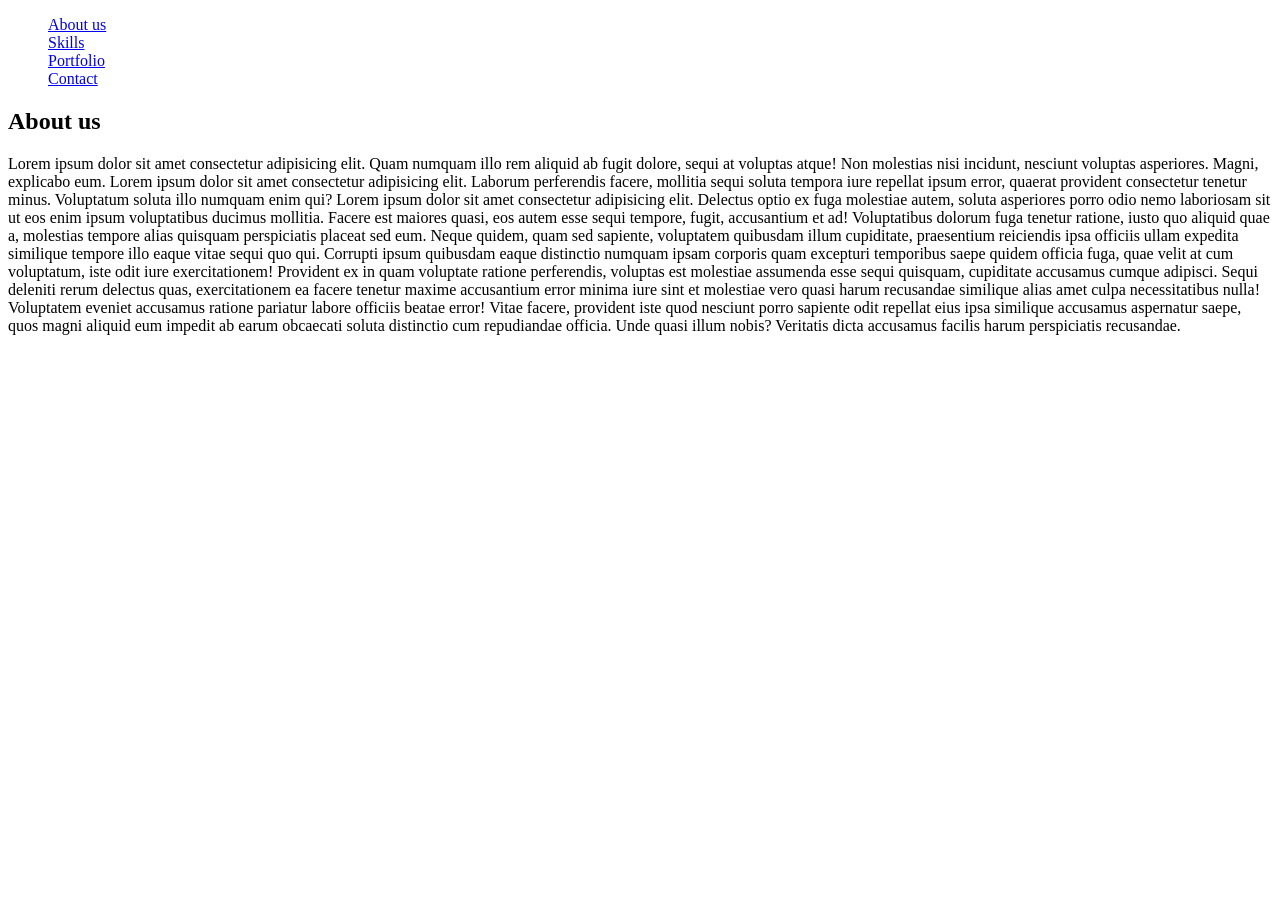
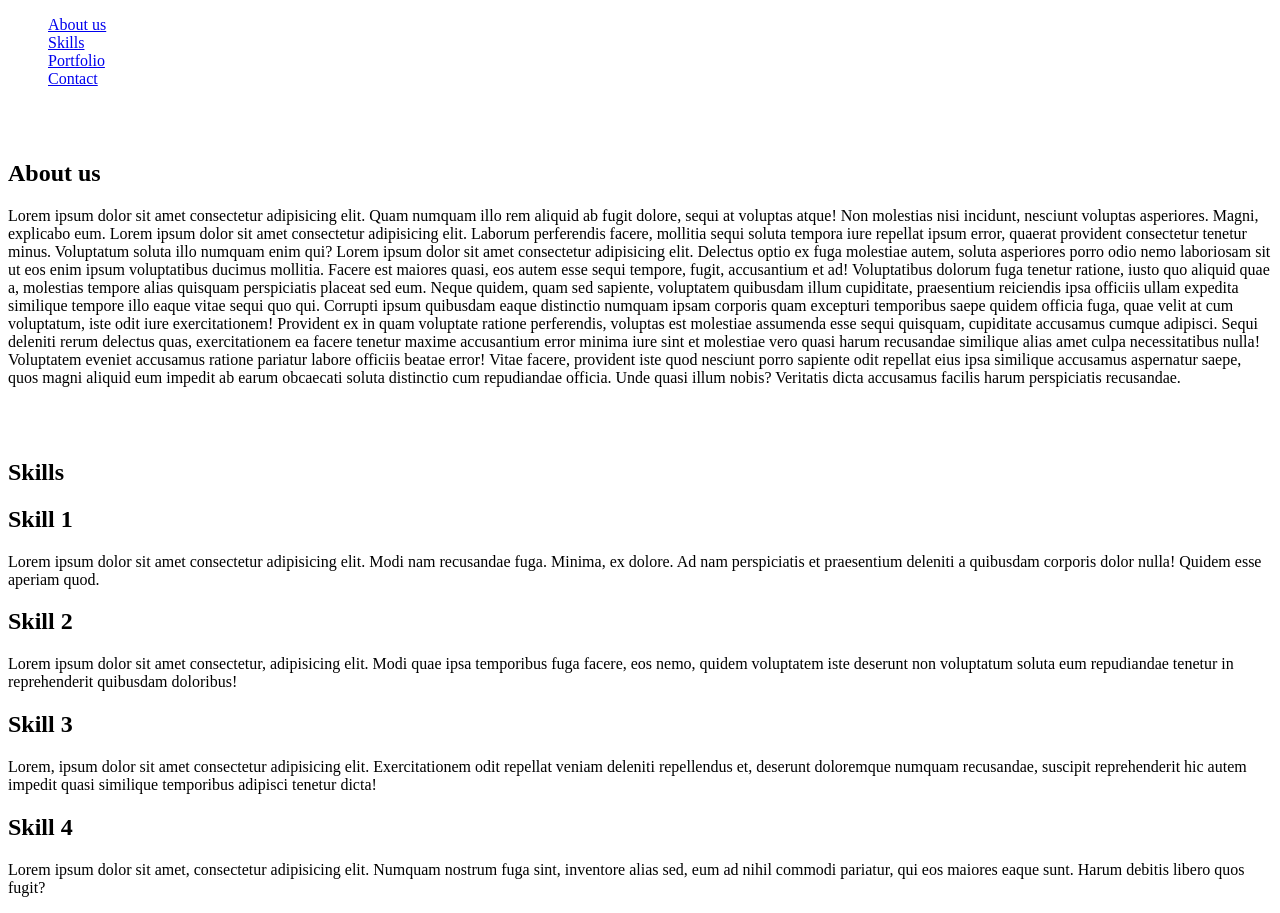
Before and after one commit to Cama-ro/15-html-prosta-strona, a plain HTML site: page index.html in a window 1280 px wide. Before the commit the page ends 800 px from the top, so only its background shows below. Drawn offline with Linux system fonts and the light colour scheme.

Commit message:
dodanie sekcji skills

```diff
--- a/index.html
+++ b/index.html
@@ -17,6 +17,9 @@
         </ul>
       </nav>
     </header>
+
+    <br />
+    <br />
 
     <section id="about-us">
       <h1>About us</h1>
@@ -51,5 +54,45 @@
         dicta accusamus facilis harum perspiciatis recusandae.
       </p>
     </section>
+    <br />
+    <br />
+
+    <section id="skills">
+      <h1>Skills</h1>
+      <div class="skill">
+        <h2>Skill 1</h2>
+        <p>
+          Lorem ipsum dolor sit amet consectetur adipisicing elit. Modi nam
+          recusandae fuga. Minima, ex dolore. Ad nam perspiciatis et praesentium
+          deleniti a quibusdam corporis dolor nulla! Quidem esse aperiam quod.
+        </p>
+      </div>
+      <div class="skill">
+        <h2>Skill 2</h2>
+        <p>
+          Lorem ipsum dolor sit amet consectetur, adipisicing elit. Modi quae
+          ipsa temporibus fuga facere, eos nemo, quidem voluptatem iste deserunt
+          non voluptatum soluta eum repudiandae tenetur in reprehenderit
+          quibusdam doloribus!
+        </p>
+      </div>
+      <div class="skill">
+        <h2>Skill 3</h2>
+        <p>
+          Lorem, ipsum dolor sit amet consectetur adipisicing elit.
+          Exercitationem odit repellat veniam deleniti repellendus et, deserunt
+          doloremque numquam recusandae, suscipit reprehenderit hic autem
+          impedit quasi similique temporibus adipisci tenetur dicta!
+        </p>
+      </div>
+      <div class="skill">
+        <h2>Skill 4</h2>
+        <p>
+          Lorem ipsum dolor sit amet, consectetur adipisicing elit. Numquam
+          nostrum fuga sint, inventore alias sed, eum ad nihil commodi pariatur,
+          qui eos maiores eaque sunt. Harum debitis libero quos fugit?
+        </p>
+      </div>
+    </section>
   </body>
 </html>
```
